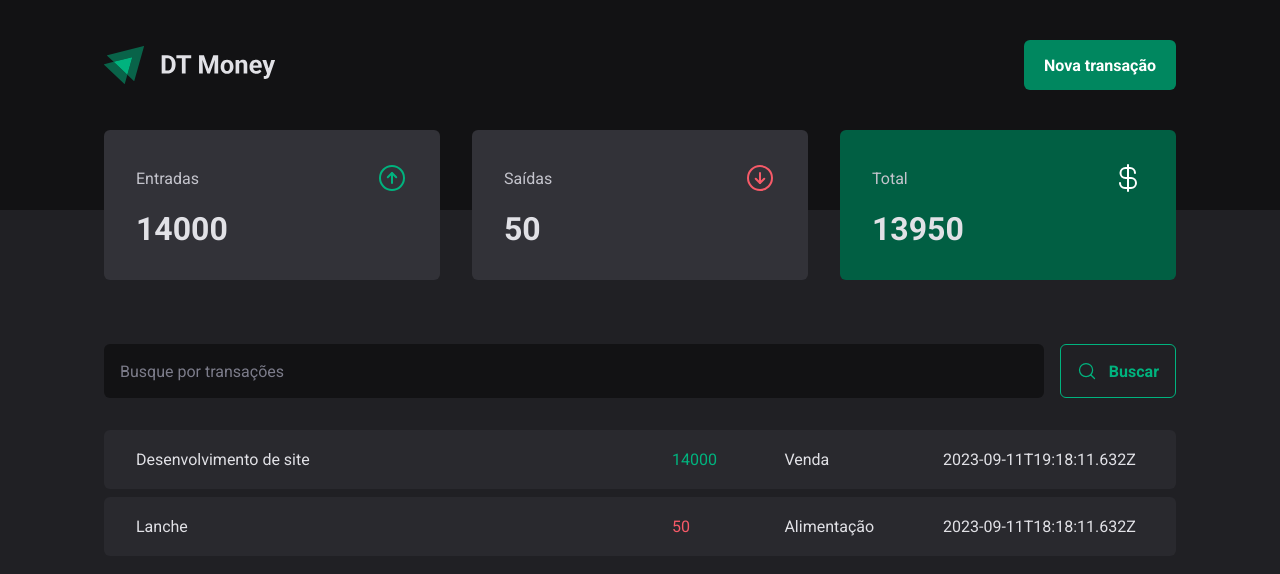
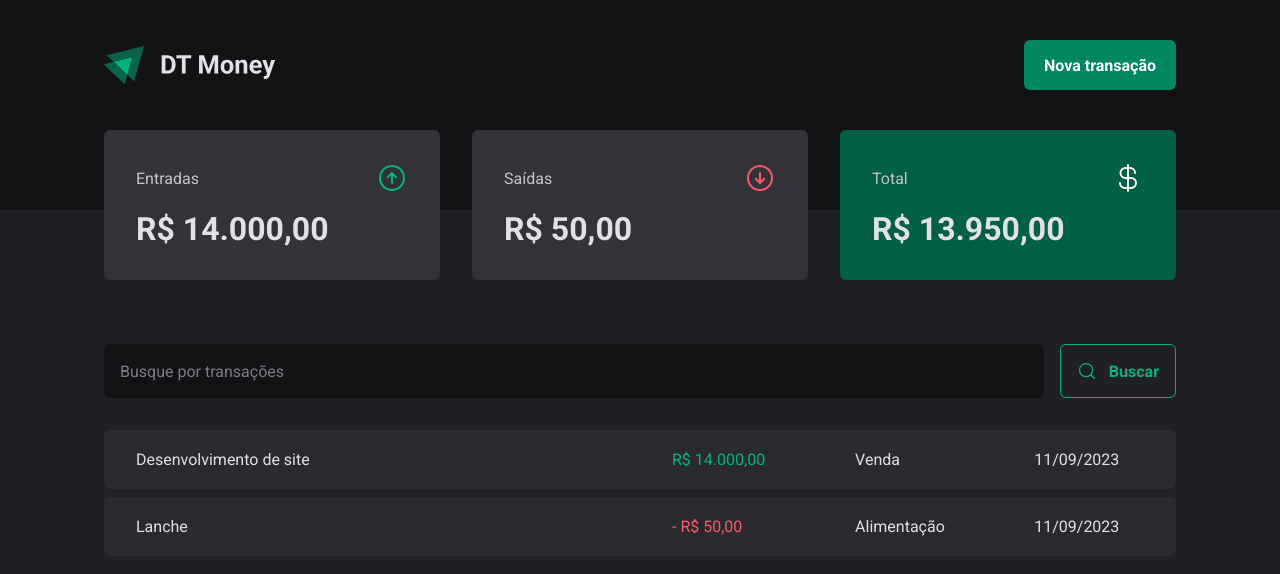
Before and after one commit to DuhBorba/dt-money, a React (Vite) app: page / in a window 1280 px wide. Shown: the top 574 px of the page. Built offline with nearby package versions, Linux system fonts and the light colour scheme; data requests are answered from the project's data file.

Commit message:
Formatter Values

```diff
--- a/src/components/Summary/index.tsx
+++ b/src/components/Summary/index.tsx
@@ -2,6 +2,7 @@
 import { SummaryCard, SummaryContainer } from './styles'
 import { ArrowCircleUp, ArrowCircleDown, CurrencyDollar } from 'phosphor-react'
 import { TransactionsContext } from '../../contexts/TransactionsContext'
+import { priceFormatter } from '../../utils/formatter'
 
 export const Summary = () => {
   const { transactions } = React.useContext(TransactionsContext)
@@ -25,7 +26,7 @@
           <ArrowCircleUp size={32} color="#00b37e" />
         </header>
 
-        <strong>{summary.income}</strong>
+        <strong>{priceFormatter.format(summary.income)}</strong>
       </SummaryCard>
 
       <SummaryCard>
@@ -34,7 +35,7 @@
           <ArrowCircleDown size={32} color="#f75a68" />
         </header>
 
-        <strong>{summary.outcome}</strong>
+        <strong>{priceFormatter.format(summary.outcome)}</strong>
       </SummaryCard>
 
       <SummaryCard variant="green">
@@ -43,7 +44,7 @@
           <CurrencyDollar size={32} color="#fff" />
         </header>
 
-        <strong>{summary.total}</strong>
+        <strong>{priceFormatter.format(summary.total)}</strong>
       </SummaryCard>
     </SummaryContainer>
   )
--- a/src/pages/Transactions/index.tsx
+++ b/src/pages/Transactions/index.tsx
@@ -4,6 +4,7 @@
 import { PriceHighlight, TransactionsContainer, TransactionsTable } from './styles'
 import { SearchForm } from './components/SearchForm'
 import { TransactionsContext } from '../../contexts/TransactionsContext'
+import { dateFormatter, priceFormatter } from '../../utils/formatter'
 
 export const Transactions = () => {
   const { transactions } = React.useContext(TransactionsContext)
@@ -23,11 +24,12 @@
                 <td width="50%">{transaction.description}</td>
                 <td>
                   <PriceHighlight variant={transaction.type}>
-                    {transaction.price}
+                    {transaction.type === 'outcome' && '- '}
+                    {priceFormatter.format(transaction.price)}
                   </PriceHighlight>
                 </td>
                 <td>{transaction.category}</td>
-                <td>{transaction.createdAt}</td>
+                <td>{dateFormatter.format(new Date(transaction.createdAt))}</td>
               </tr>
               )
             })}
--- /dev/null
+++ b/src/utils/formatter.ts
@@ -0,0 +1,6 @@
+export const dateFormatter = new Intl.DateTimeFormat('pt-BR')
+
+export const priceFormatter = new Intl.NumberFormat('pt-BR', {
+  style: 'currency',
+  currency: 'BRL'
+})
```
